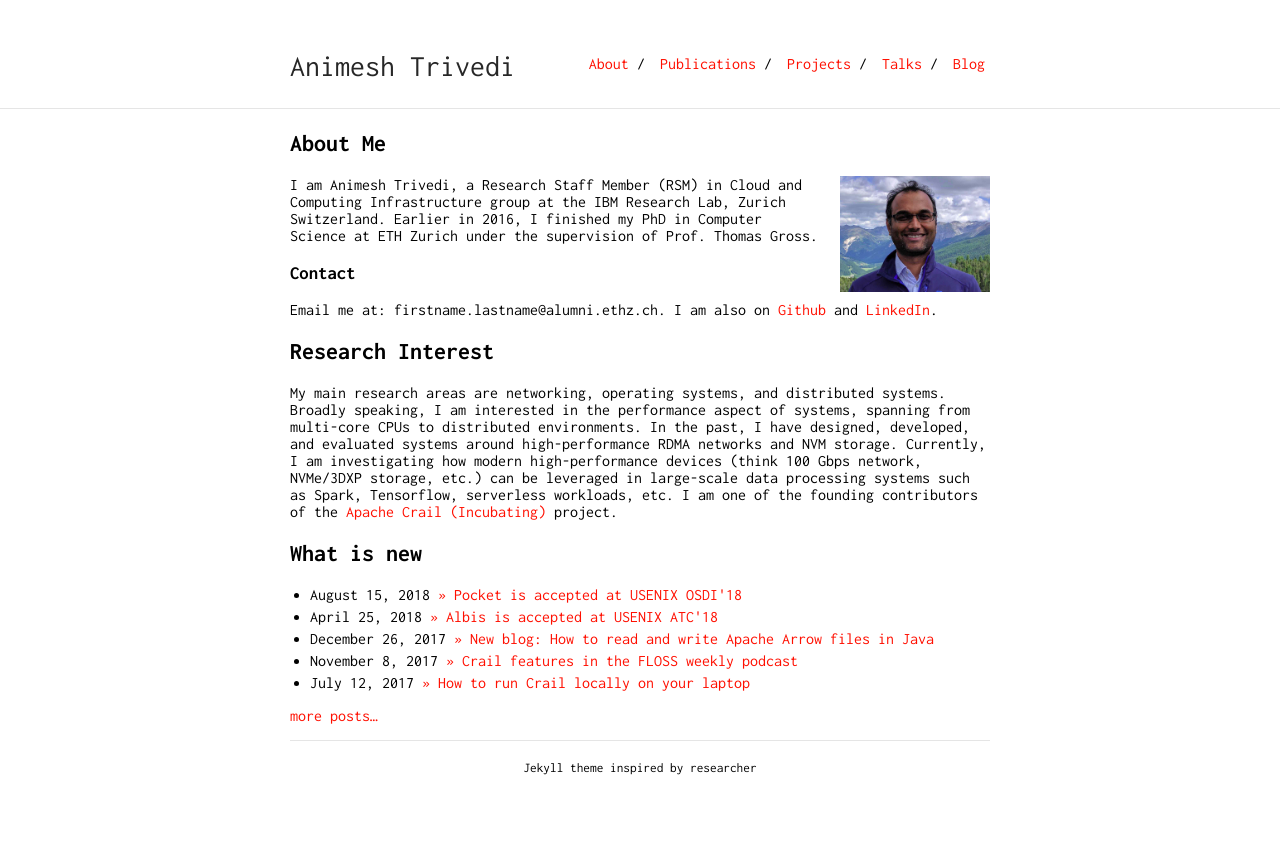
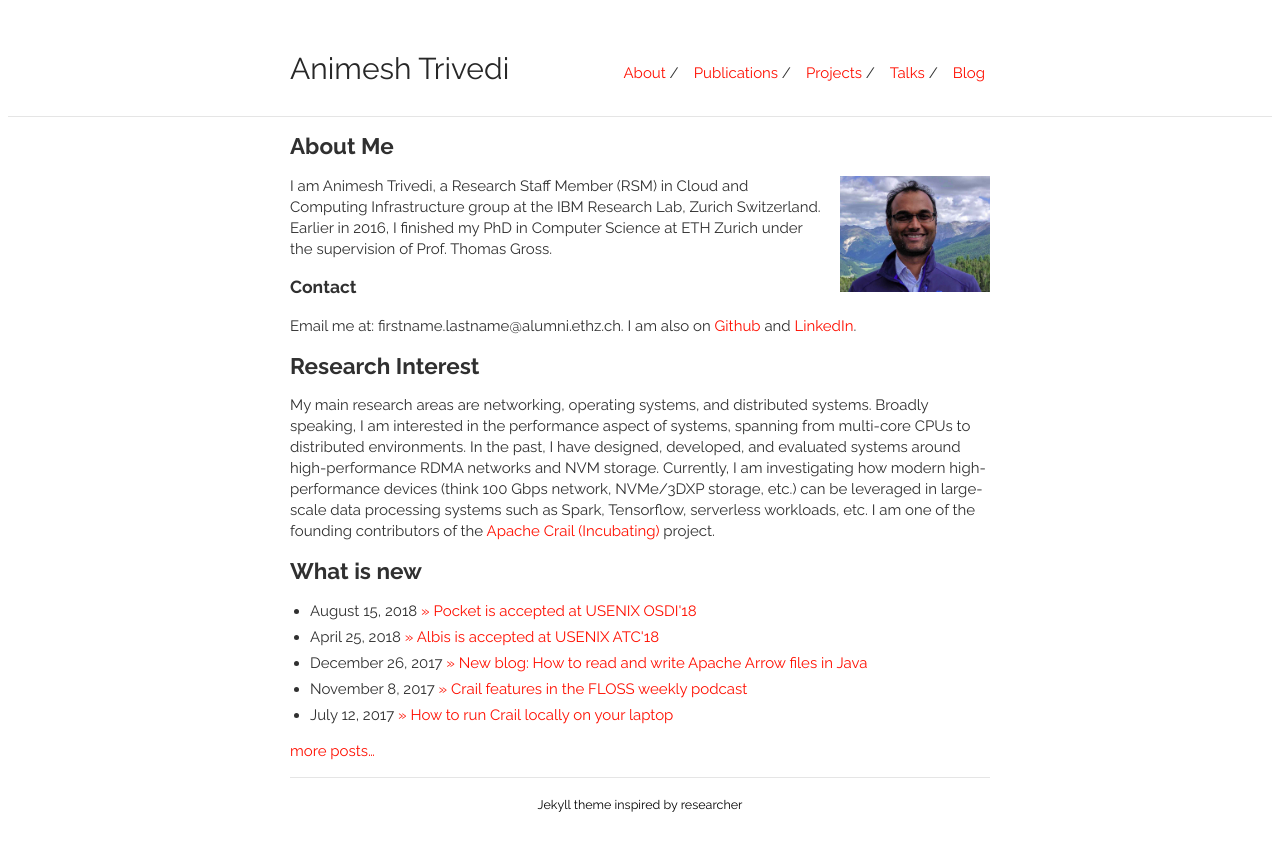
Before and after one commit to animeshtrivedi/testweb, a Jekyll site: the page built from index.md, in a window 1280 px wide. Shown: the top 851 px of the page. Built offline with Jekyll 4.4.1, drawn with Linux system fonts in a browser that asks for light colours; our own code applies the rules of GitHub Pages for plain Markdown files.

Commit message:
changing the font size and style from https://jekyller.github.io/vitae/

```diff
--- a/_layouts/default.html
+++ b/_layouts/default.html
@@ -21,7 +21,7 @@
         {% assign url = site.url | append: site.baseurl | append: page.url %}
     {% endif %}
     <meta name="description" content="{{ desc }}">
-    <link href='https://fonts.googleapis.com/css?family=Inconsolata:400,700' rel='stylesheet' type='text/css'>
+    <link href='https://fonts.googleapis.com/css?family=Raleway:400,700' rel='stylesheet' type='text/css'>
     <link rel="alternate" type="application/rss+xml" title="{{ site.title }} RSS" href="/feed.xml" />
     <link rel="stylesheet" href="{{ site.url }}{{ site.baseurl }}/css/main.css">
     {% if site.favicon %}
--- a/_sass/_style.scss
+++ b/_sass/_style.scss
@@ -10,9 +10,13 @@ html {
     padding: 0;
 }
 body {
-    margin: 0;
-    font-family: "Inconsolata";
-    height: 100%;
+	  font-family: "Raleway", Helvetica, Arial, sans-serif;
+		font-size: 15px;
+		line-height: 21px;
+		color: rgb(48, 48, 48);
+		// This enables top and bottom green border
+		//border-top: 5px solid #27a822;
+		//border-bottom: 5px solid #27A822;
 }
 a {
     text-decoration: none;
```
